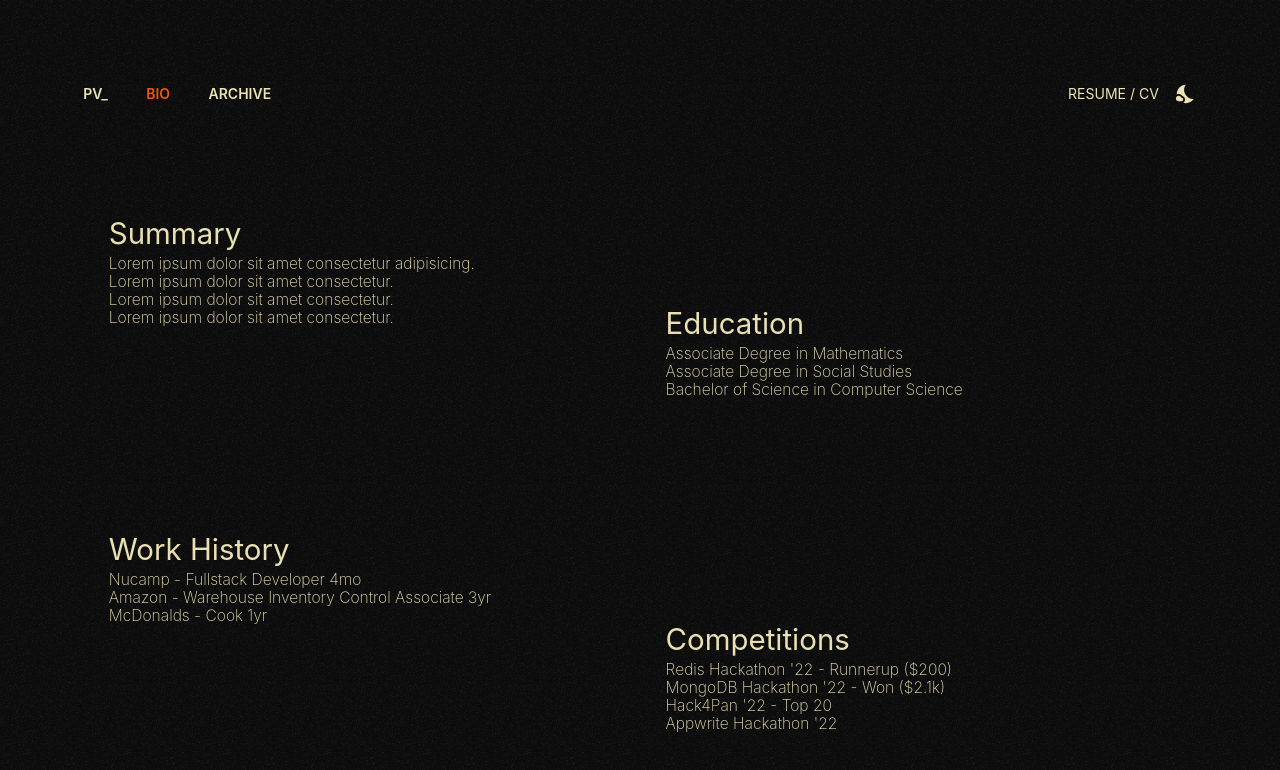
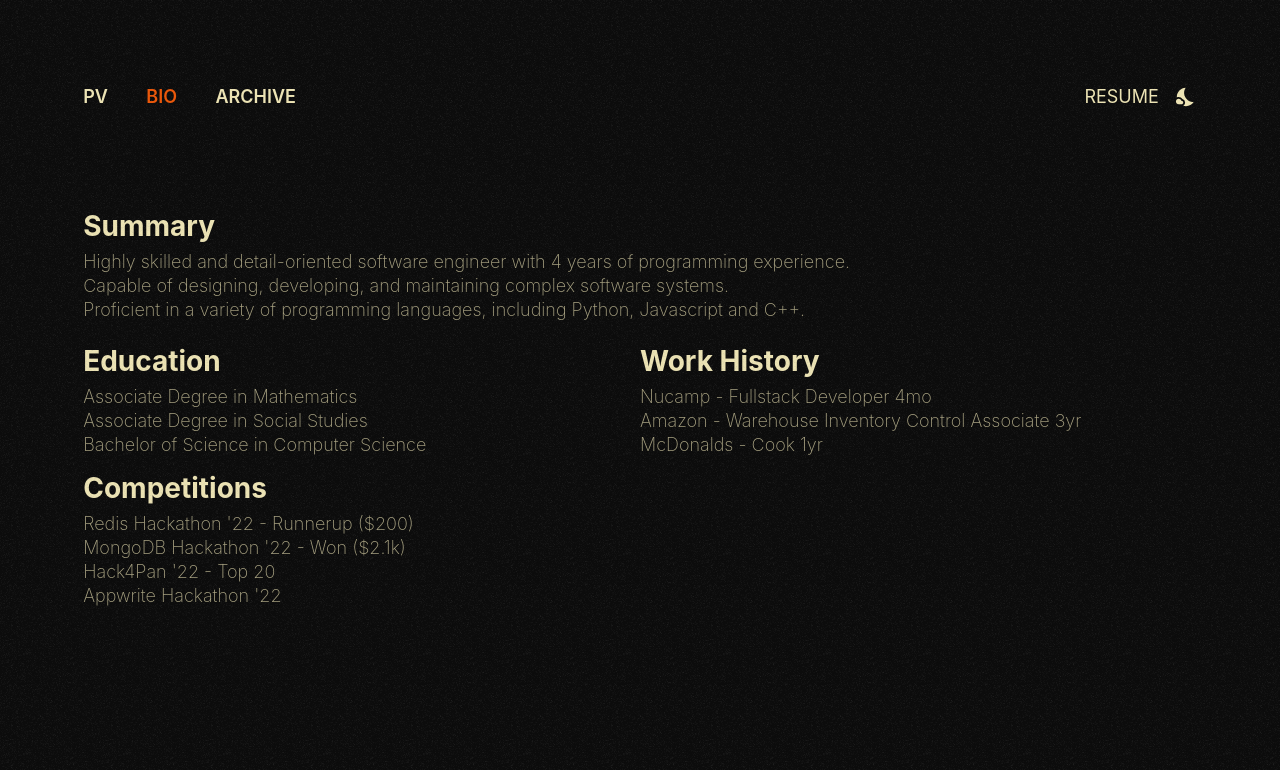
Before and after one commit to patva0715/26_Portfolio_V3, a Next.js app: page /about in a window 1280 px wide. Shown: the top 770 px of the page. Built offline with nearby package versions, Linux system fonts and the light colour scheme.

Commit message:
style changes

```diff
--- a/pages/about.js
+++ b/pages/about.js
@@ -20,14 +20,11 @@ const Divider = ({ show, delay }) => {
         </div>
     )
 }
-const Header = ({ show: onPageActive, title, className, delay }) => {
+const Header = ({ title }) => {
     return (
-        <>
-            <Animated className={'pt-8 ' + className} show={onPageActive}>
-                <Text className='font-[400] text-orange-600'>{title}</Text>
-            </Animated>
-            <Divider show={onPageActive} delay={delay || 0} />
-        </>
+        <h2 className='text-lg lg:text-max3 font-bold pb-2'>
+            {title}
+        </h2>
     )
 }
 const About = () => {
@@ -39,36 +36,44 @@ const About = () => {
         <>
             <div className='font-thin border-0 border-red-500 pt-vw px-vw h-full overflow-scroll'>
                 {/* DIVIDER */}
-                <div className='flex flex-wrap'>
-                    <article className='flex-1 basis-[300px] pt-[15vw] lg:pt-[10vw] border-r-[0px] border-gray dark:border-amber border-opacity-30 pl-[2vw]'>
+                <div className='flex flex-wrap mb-6'>
+                    <article className='hidden lg:block flex-1 basis-[300px] pt-[15vw] lg:pt-[10vw] border-r-[0px] border-gray dark:border-amber border-opacity-30'>
                         <Animated show={onPageActive}>
-                            <h2 className='text-[4vw] md:text-[2.3vw] font-normal'>
-                                Summary
-
-                            </h2>
+                            <Header title='Summary' />
                         </Animated>
                         <Animated show={onPageActive}>
-                            {/* <Text>I am a fullstack developer proficient in frontend technologies</Text> */}
-                            <Text>Lorem ipsum dolor sit amet consectetur adipisicing.</Text>
+                            <Text>Highly skilled and detail-oriented software engineer with 4 years of programming experience.</Text>
                         </Animated>
                         <Animated show={onPageActive}>
-                            {/* <Text>but also skilled in server develpment and cloud server deployment.</Text> */}
-                            <Text>Lorem ipsum dolor sit amet consectetur.</Text>
+                            <Text>Capable of designing, developing, and maintaining complex software systems.</Text>
                         </Animated>
                         <Animated show={onPageActive}>
-                            {/* <Text>{"I build solutions to connect user needs to a client's businesses model."}</Text> */}
-                            <Text>Lorem ipsum dolor sit amet consectetur.</Text>
+                            <Text>Proficient in a variety of programming languages, including Python, Javascript and C++. </Text>
+                        </Animated>
+                    </article>
+                    <article className='block lg:hidden flex-1 basis-[300px] pt-[15vw] lg:pt-[10vw] border-r-[0px] border-gray dark:border-amber border-opacity-30'>
+                        <Animated show={onPageActive}>
+                            <Header title='Summary' />
                         </Animated>
                         <Animated show={onPageActive}>
-                            {/* <Text>{"I build solutions to connect user needs to a client's businesses model."}</Text> */}
-                            <Text>Lorem ipsum dolor sit amet consectetur.</Text>
+                            <Text>Highly skilled and detail-oriented software engineer with 4 years of </Text>
+                        </Animated>
+                        <Animated show={onPageActive}>
+                            <Text>programming experience.Capable of designing, developing, and </Text>
+                        </Animated>
+                        <Animated show={onPageActive}>
+                            <Text>maintaining complex software systems. Proficient in a variety of </Text>
+                        </Animated>
+                        <Animated show={onPageActive}>
+                            <Text>programming languages, including Python, Javascript and C++. </Text>
                         </Animated>
                     </article>
-                    <article className='flex-1 basis-[300px] pt-[25vw] lg:pt-[17vw] pl-[2vw]'>
+                </div>
+                {/* DIVIDER */}
+                <div className='flex flex-wrap'>
+                    <article className='flex-1 mb-4'>
                         <Animated show={onPageActive}>
-                            <h2 className='text-[4vw] md:text-[2.3vw] font-normal'>
-                                Education
-                            </h2>
+                            <Header title='Education' />
                         </Animated>
                         <Animated show={onPageActive}>
                             <Text>
@@ -86,14 +91,9 @@ const About = () => {
                             </Text>
                         </Animated>
                     </article>
-                </div>
-                {/* DIVIDER */}
-                <div className='flex flex-wrap'>
-                    <article className='flex-1 basis-[300px] pt-[15vw] lg:pt-[10vw] border-r-[0px] border-gray dark:border-amber border-opacity-30 pl-[2vw]'>
+                    <article className='flex-1 mb-4'>
                         <Animated show={onPageActive}>
-                            <h2 className='text-[4vw] md:text-[2.3vw] font-normal'>
-                                Work History
-                            </h2>
+                            <Header title='Work History' />
                         </Animated>
                         <Animated show={onPageActive}>
                             <Text>Nucamp - Fullstack Developer 4mo</Text>
@@ -105,11 +105,9 @@ const About = () => {
                             <Text>McDonalds - Cook 1yr</Text>
                         </Animated>
                     </article>
-                    <article className='flex-1 basis-[300px] pt-[25vw] lg:pt-[17vw] pl-[2vw]'>
+                    <article className='flex-1 mb-4'>
                         <Animated show={onPageActive}>
-                            <h2 className='text-[4vw] md:text-[2.3vw] font-normal'>
-                                Competitions
-                            </h2>
+                            <Header title='Competitions' />
                         </Animated>
                         <Animated show={onPageActive}>
                             <Text>
@@ -133,140 +131,11 @@ const About = () => {
                         </Animated>
                     </article>
                 </div>
-                {/* DIVIDER */}
-                {/* <div className='flex flex-wrap'>
-                    <article className='flex-1 basis-[300px] pt-[15vw] lg:pt-[10vw] border-r-[0px] border-gray dark:border-amber border-opacity-30 pl-[2vw]'>
-                        <Animated show={onPageActive}>
-                            <h2 className='text-[4vw] md:text-[2.3vw] font-normal'>
-                                Summary
-
-                            </h2>
-                        </Animated>
-                        <Animated show={onPageActive}>
-                            <Text>Full stack developer proficient in frontend technologies</Text>
-                        </Animated>
-                        <Animated show={onPageActive}>
-                            <Text>but also skilled in server develpment and deployment.</Text>
-                        </Animated>
-                        <Animated show={onPageActive}>
-                            <Text>I create client-facing products.</Text>
-                        </Animated>
-                    </article>
-                    <article className='flex-1 basis-[300px] pt-[25vw] lg:pt-[17vw] pl-[2vw]'>
-                        <Animated show={onPageActive}>
-                            <h2 className='text-[4vw] md:text-[2.3vw] font-normal'>
-                                Education
-                            </h2>
-                        </Animated>
-                        <Animated show={onPageActive}>
-                            <Text>
-                                Associate's Degree in Mathematics
-                            </Text>
-                        </Animated>
-                        <Animated show={onPageActive}>
-                            <Text>
-                                Associate's Degree in Social Studies
-                            </Text>
-                        </Animated>
-                        <Animated show={onPageActive}>
-                            <Text>
-                                Bachelor's of Science in Computer Science
-                            </Text>
-                        </Animated>
-                    </article>
-                </div> */}
-            </div>
-        </>
-    )
-    return (
-        <>
-            <Head>
-                <title>About</title>
-                <meta name="description" content="About page for Patrick Valera" />
-                <link rel="icon" href="/favicon.ico" />
-            </Head>
-            <div className='font-thin border-0 pt-vw px-vw h-full'>
-                {/* ABOUT DIVIDER */}
-                <Header show={onPageActive} className='pt-12' title='ABOUT ME' />
-                <div>
-                    <Animated show={onPageActive}>
-                        <Text>Full stack developer proficient in frontend technologies</Text>
-                    </Animated>
-                    <Animated show={onPageActive}>
-                        <Text>but also skilled in server develpment and deployment.</Text>
-                    </Animated>
-                    <Animated show={onPageActive}>
-                        <Text>I create client-facing products.</Text>
-                    </Animated>
-                </div>
-                {/* EDUCATION DIVIDER */}
-                <Header show={onPageActive} title='EDUCATION' delay={120} />
-                <div className='pl-2'>
-                    <ul>
-                        <li>
-                            <Animated show={onPageActive}>
-                                <Text>Associates of Science - Mathematics</Text>
-                            </Animated>
-                        </li>
-                        <li>
-                            <Animated show={onPageActive}>
-                                <Text>Associates of Science - Social Behavior</Text>
-                            </Animated>
-                        </li>
-                        <li>
-                            <Animated show={onPageActive}>
-                                <Text>Bachelors of Science - Computer Science</Text>
-                            </Animated>
-                        </li>
-                    </ul>
-                </div>
-                {/* EXPERIENCE DIVIDER */}
-                <Header show={onPageActive} title='EXPERIENCE' delay={190} />
-                <div className='pl-2'>
-                    <ul>
-                        <li>
-                            <Animated show={onPageActive}>
-                                <Text>Amazon - Warehouse Inventory Control Associate</Text>
-                            </Animated>
-                        </li>
-                        <li>
-                            <Animated show={onPageActive}>
-                                <Text>Nucamp - Fullstack Developer</Text>
-                            </Animated>
-                        </li>
-                        <li>
-                            <Animated show={onPageActive}>
-                                <Text>McDonalds - Cook</Text>
-                            </Animated>
-                        </li>
-                    </ul>
-                </div>
-                {/* AWARDS DIVIDER */}
-                <Header show={onPageActive} title='AWARDS' delay={220} />
-                {/* CONTACT DIVIDER */}
-                <Header show={onPageActive} title='CONTACT' delay={240} />
-                <div className='flex gap-8'>
-                    <div>
-                        <Animated show={onPageActive}>
-                            <Text>EMAIL</Text>
-                        </Animated>
-                        <Animated show={onPageActive}>
-                            <Text>PATRICKVALERA500@GMAIL.COM</Text>
-                        </Animated>
-                    </div>
-                    <div>
-                        <Animated show={onPageActive}>
-                            <Text>SOCIAL</Text>
-                        </Animated>
-                        <Animated show={onPageActive}>
-                            <Text>Instagram</Text>
-                        </Animated>
-                    </div>
-                </div>
 
             </div>
         </>
     )
+
 }
 
 export default About
--- a/src/components/layout/Main.js
+++ b/src/components/layout/Main.js
@@ -9,8 +9,7 @@ const Main = ({ children }) => {
         })
     },[])
     return (
-        <main className='border-0 border-red-500 overflow-scroll' style={{height,maxHeight:height}}>
-            {/* <div className='h-[5rem]'/> */}
+        <main className='border-0 border-red-500 min-h-[100vh]'>
             {children}
         </main>
     )
--- a/src/components/layout/Navigation.js
+++ b/src/components/layout/Navigation.js
@@ -20,7 +20,7 @@ const Navigation = () => {
     <>
       <div className='flex flex-row fixed top-vw right-[unset] left-vw md:right-8 gap-[3vw] w-min font-[400] text-md z-50'>
         {/* <Logo /> */}
-        <NavTab href='/' title='PV_' />
+        <NavTab href='/' title='PV' />
         <NavTab href='/about' title='BIO' />
         <NavTab href='/archive' title='ARCHIVE' />
       </div>
@@ -28,7 +28,8 @@ const Navigation = () => {
         {/* <Animated show={onPageActive}>
           <Link href='/Resume.pdf' className='opacity-0'>RESUME</Link>
         </Animated> */}
-        <Link href='/Resume.pdf' className='opacity-0'>RESUME / CV</Link>
+        <Link href='/Resume.pdf' className='opacity-0'>RESUME</Link>
+        {/* <NavTab href='/Resume.pdf' title='RESUME' /> */}
 
         <button onClick={changeTheme}>
           <MdNightsStay size='22px' />
--- a/src/components/layout/index.js
+++ b/src/components/layout/index.js
@@ -2,7 +2,7 @@ import React from 'react'
 import Logo from './Logo'
 import Main from './Main'
 import Navigation from './Navigation'
-const Layout = ({ children,changeTheme }) => {
+const Layout = ({ children, changeTheme }) => {
   return (
     <div id='main' className='dark'>
       <div className=' text-gray dark:text-amber bg-light dark:bg-dark duration-200 text-md md:text-xs lg:text-[18px]'>
--- a/src/components/shared/Text.js
+++ b/src/components/shared/Text.js
@@ -2,7 +2,7 @@ import React from 'react'
 
 const Text = ({children,className}) => {
   return (
-    <p className={'text-sm md:text-md lg:text-max leading-sm md:leading-md lg:leading-max font-[200] '+className}>{children}</p>
+    <p className={'text-sm lg:text-max font-[200] whitespace-nowrap opacity-70 '+className}>{children}</p>
   )
 }
 
--- a/styles/globals.css
+++ b/styles/globals.css
@@ -96,3 +96,25 @@ main::before{
 		transform: translate3d(-7rem, 0, 0)
 	}
 }
+
+input,
+textarea,
+button,
+select,
+a {
+  -webkit-tap-highlight-color: rgba(0,0,0,0);
+}
+
+.project-card{
+  border: 1px solid rgba(100,100,100,.4);
+  border-bottom: 0;
+}
+.project-card:last-child{
+  border: 1px solid rgba(100,100,100,.4);
+}
+.project-card:nth-child(even) article{
+  border-left: 1px solid rgba(100,100,100,.4);
+}
+.project-card:nth-child(odd) article{
+  border-right: 1px solid rgba(100,100,100,.4);
+}
--- a/tailwind.config.js
+++ b/tailwind.config.js
@@ -8,19 +8,23 @@ module.exports = {
   theme: {
 
     fontSize: {
-      'xs': '1.1vw',
-      'sm': '3vw',
-      'md': '14px',
-      'max': '15.6px',
+      'sm': ['2.3vw','2.6vw'],
+      'reg': ['2.8vw','3.5vw'],
+      'lg': ['4.5vw','5vw'],
+      'xl': ['6vw','6.1vw'],
+      'max': ['18px','24px'],
+      'max2': ['24px','28px'],
+      'max3': ['28px','31px'],
+      'max4': ['34px','38px'],
     },
 
     extend: {
-      lineHeight: {
-        'xs': '1.2vw',
-        'sm': '3.3vw',
-        'md': '16px',
-        'max': '18px',
-      },
+      // lineHeight: {
+      //   'sm': '1.2vw',
+      //   'sm': '3.3vw',
+      //   'md': '16px',
+      //   'max': '18px',
+      // },
       padding: {
         'xs': '1.1vw',
         'sm': '1.8vw',
@@ -29,7 +33,9 @@ module.exports = {
         'max2': '30px',
       },
       spacing:{
-        'vw':'6.5vw'
+        'vw':'6.5vw',
+        'space1':'6.5vw',
+        'space2':'12.5vw'
       },
       colors: {
         'white': 'rgb(236,227,180)',
```
Also changed, not shown: pages/index.js (+17 -27 lines), src/components/home/ProjectCard.js (+8 -11 lines). Lines whose indentation alone changed are shown as unchanged.
